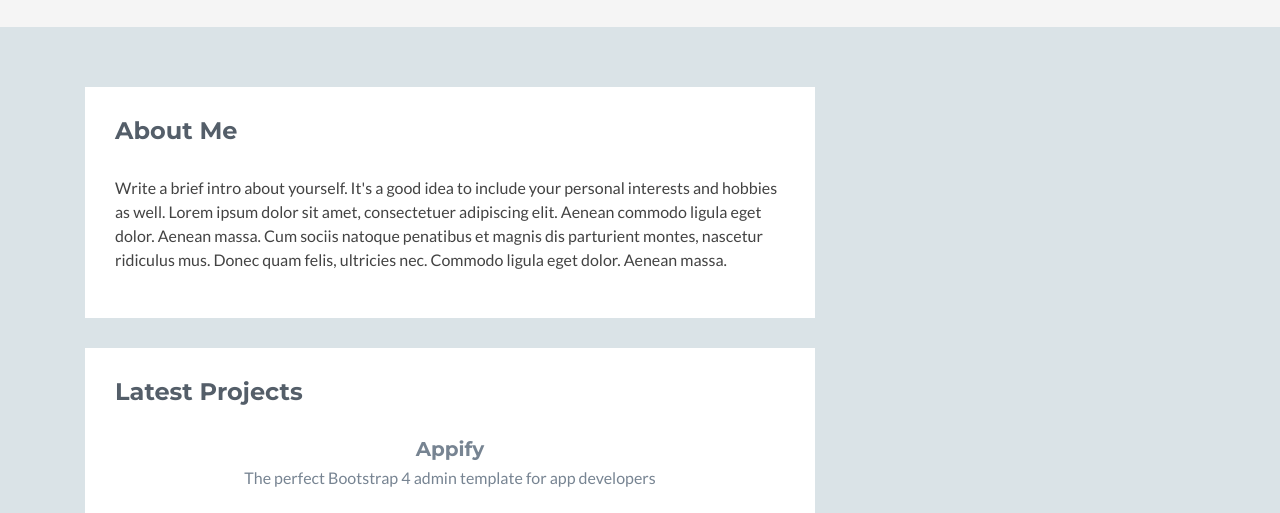
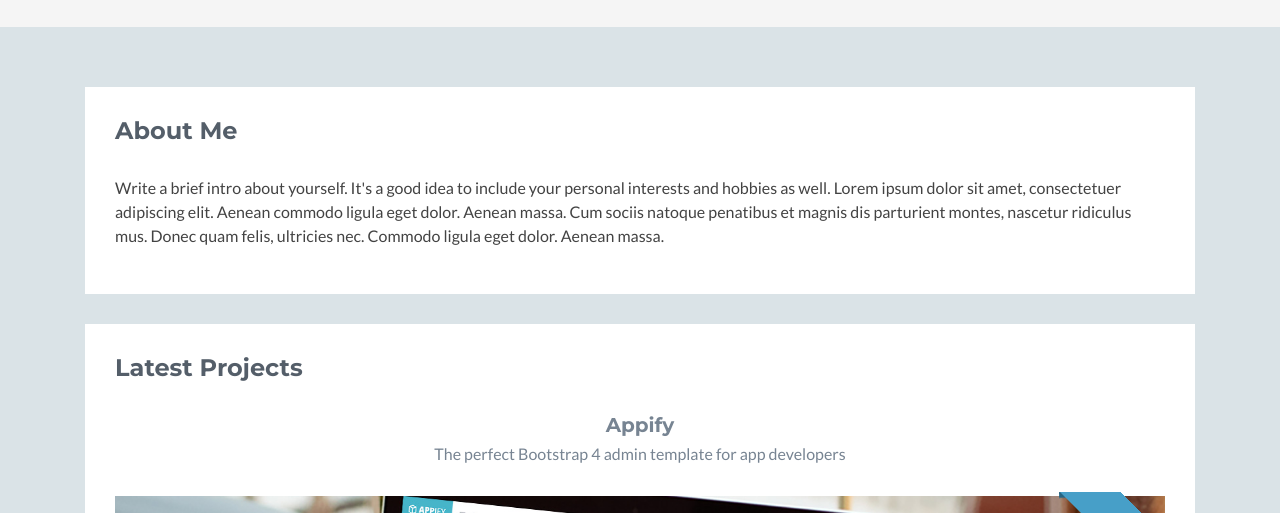
Before and after one commit to LevryFreelance/web-scraping-python.github.io, a plain HTML site: page index.html in a window 1280 px wide. Shown: the part 223-736 px from the top of the page. Drawn offline with nearby package versions, Linux system fonts and the light colour scheme; no server answers; some icons are missing.

Commit message:
Update index.html

```diff
--- a/index.html
+++ b/index.html
@@ -53,7 +53,7 @@
 
     <div class="container sections-wrapper">
         <div class="row">
-            <div class="primary col-lg-8 col-12">
+            <div class="primary col-12">
                 <section class="about section">
                     <div class="section-inner">
                         <h2 class="heading">About Me</h2>
```
